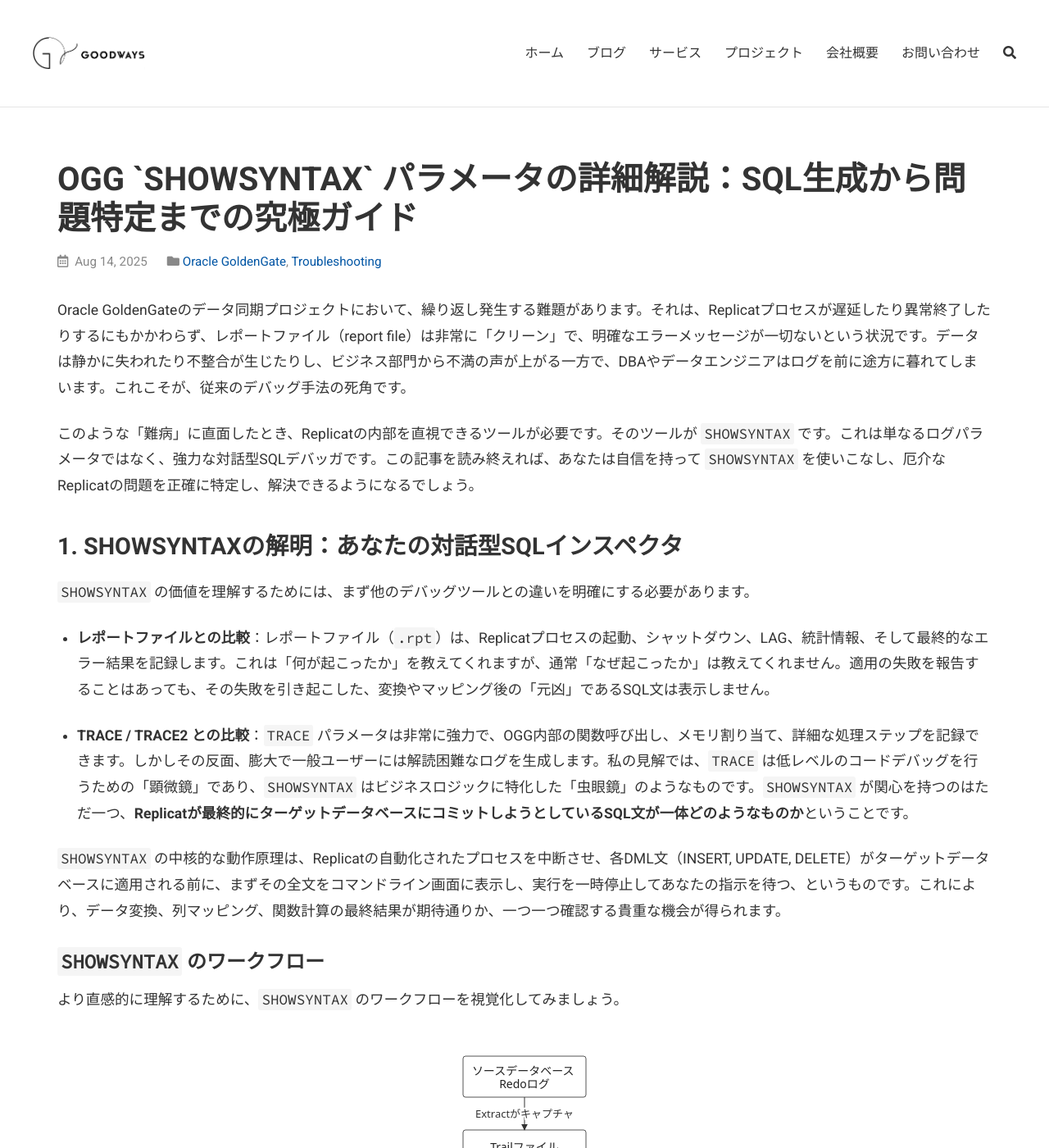
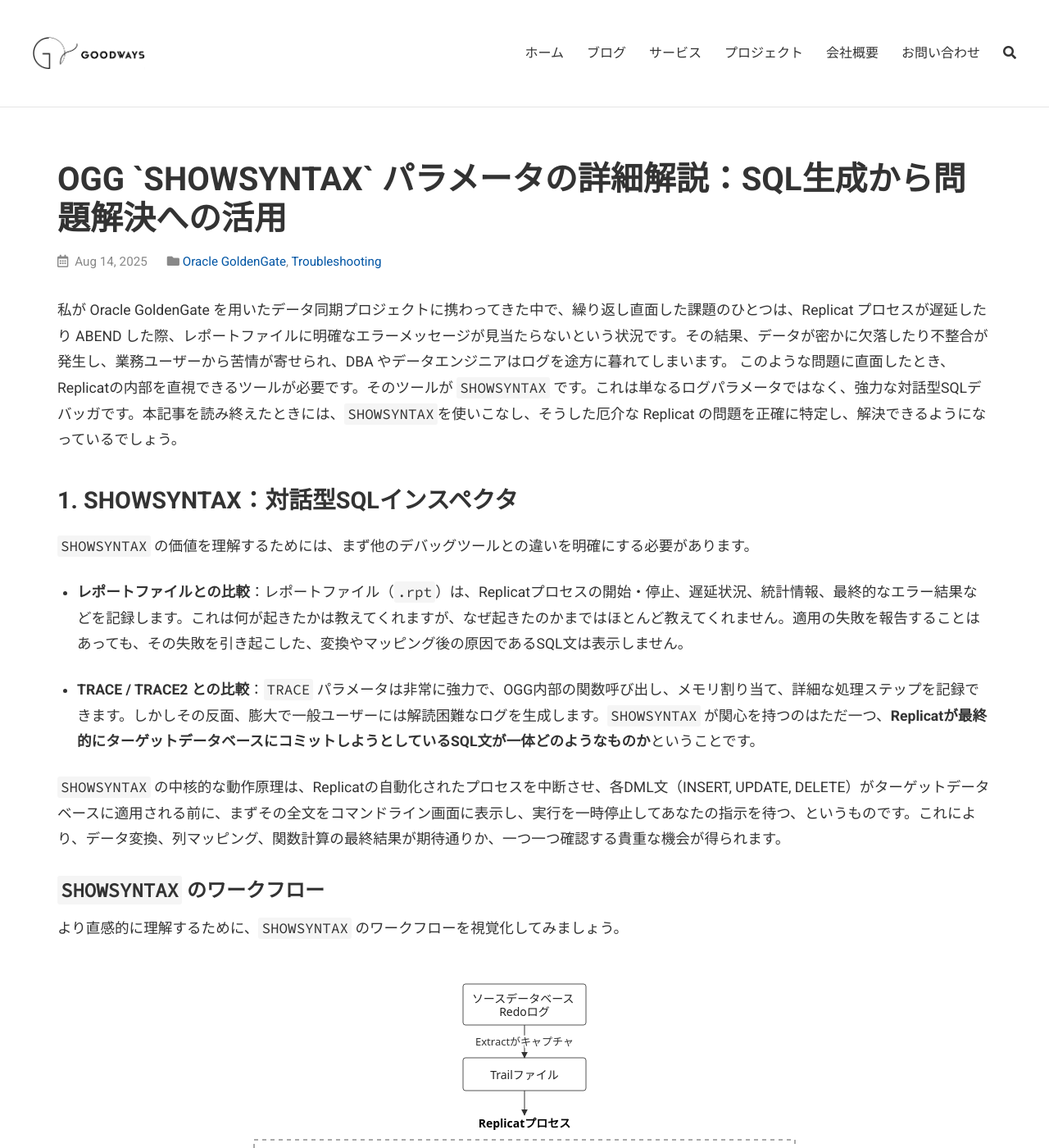
Before and after one commit to goodwaysIT/ja, a Jekyll site: the page built from _posts/2025-08-14-mastering-oracle-goldengate-showsyntax-parameter.md, in a window 1280 px wide and 1400 px high. Shown: the whole window at 82% size. Built offline with Jekyll 4.4.1, drawn with Linux system fonts in a browser that asks for light colours; some of the changed text lies outside the part shown.

Commit message:
Update 2025-08-14-mastering-oracle-goldengate-showsyntax-parameter.md

```diff
--- a/_posts/2025-08-14-mastering-oracle-goldengate-showsyntax-parameter.md
+++ b/_posts/2025-08-14-mastering-oracle-goldengate-showsyntax-parameter.md
@@ -1,7 +1,7 @@
 ---
 layout: post
-title: "OGG `SHOWSYNTAX` パラメータの詳細解説：SQL生成から問題特定までの究極ガイド"
-excerpt: "`SHOWSYNTAX` はOGGで最も強力な対話型デバッグツールの一つです。本記事では、その動作原理、ReportやTRACEとの違いを深く掘り下げ、実践的な演習を通じて、データ変換エラーやパフォーマンスのボトルネックを正確に 特定し、厄介なReplicatの問題を解決する方法を解説します。"
+title: "OGG `SHOWSYNTAX` パラメータの詳細解説：SQL生成から問題解決への活用"
+excerpt: "`SHOWSYNTAX` はOGGで最も強力な対話型デバッグツールの一つです。本記事では、その原理、ReportやTRACEとの違いを深く掘り下げ、実践的な演習を通じて、データ変換エラーやパフォーマンスのボトルネックを正確に特定し、Replicatの問題を解決する方法を解説します。"
 date: 2025-08-14 09:30:00 +0800
 categories: [Oracle GoldenGate, Troubleshooting]
 tags: [ogg, showsyntax, replicat, sql debugging, performance tuning, data synchronization, interactive debug, オラクルゴールデンゲート, レプリカ, SQLデバッグ, パフォーマンスチューニング, データ同期, インタラクティブデバッグ, データベース, データ分析, データエンジニアリング, データ管理]
@@ -9,17 +9,16 @@ author: Shane
 image: /assets/images/posts/oracle_goldengate_showsyntax_flowchart.svg
 ---
 
-Oracle GoldenGateのデータ同期プロジェクトにおいて、繰り返し発生する難題があります。それは、Replicatプロセスが遅延したり異常終了したりするにもかかわらず、レポートファイル（report file）は非常に「クリーン」で、明確なエラーメッセージが一切ないという状況です。データは静かに失われたり不整合が生じたりし、ビジネス部門から不満の声が上がる一方で、DBAやデータエンジニアはログを前に途方に暮れてしまいます。これこそが、従来のデバッグ手法の死角です。
+私が Oracle GoldenGate を用いたデータ同期プロジェクトに携わってきた中で、繰り返し直面した課題のひとつは、Replicat プロセスが遅延したり ABEND した際、レポートファイルに明確なエラーメッセージが見当たらないという状況です。その結果、データが密かに欠落したり不整合が発生し、業務ユーザーから苦情が寄せられ、DBA やデータエンジニアはログを途方に暮れてしまいます。
+このような問題に直面したとき、Replicatの内部を直視できるツールが必要です。そのツールが `SHOWSYNTAX` です。これは単なるログパラメータではなく、強力な対話型SQLデバッガです。本記事を読み終えたときには、`SHOWSYNTAX`を使いこなし、そうした厄介な Replicat の問題を正確に特定し、解決できるようになっているでしょう。
 
-このような「難病」に直面したとき、Replicatの内部を直視できるツールが必要です。そのツールが `SHOWSYNTAX` です。これは単なるログパラメータではなく、強力な対話型SQLデバッガです。この記事を読み終えれば、あなたは自信を持って `SHOWSYNTAX` を使いこなし、厄介なReplicatの問題を正確に特定し、解決できるようになるでしょう。
-
-## 1. SHOWSYNTAXの解明：あなたの対話型SQLインスペクタ
+## 1. SHOWSYNTAX：対話型SQLインスペクタ
 
 `SHOWSYNTAX` の価値を理解するためには、まず他のデバッグツールとの違いを明確にする必要があります。
 
-*   **レポートファイルとの比較**：レポートファイル（`.rpt`）は、Replicatプロセスの起動、シャットダウン、LAG、統計情報、そして最終的なエラー結果を記録します。これは「何が起こったか」を教えてくれますが、通常「なぜ起こったか」は教えてくれません。適用の失敗を報告することはあっても、その失敗を引き起こした、変換やマッピング後の「元凶」であるSQL文は表示しません。
+*   **レポートファイルとの比較**：レポートファイル（`.rpt`）は、Replicatプロセスの開始・停止、遅延状況、統計情報、最終的なエラー結果などを記録します。これは何が起きたかは教えてくれますが、なぜ起きたのかまではほとんど教えてくれません。適用の失敗を報告することはあっても、その失敗を引き起こした、変換やマッピング後の原因であるSQL文は表示しません。
 
-*   **TRACE / TRACE2 との比較**：`TRACE` パラメータは非常に強力で、OGG内部の関数呼び出し、メモリ割り当て、詳細な処理ステップを記録できます。しかしその反面、膨大で一般ユーザーには解読困難なログを生成します。私の見解では、`TRACE` は低レベルのコードデバッグを行うための「顕微鏡」であり、`SHOWSYNTAX` はビジネスロジックに特化した「虫眼鏡」のようなものです。`SHOWSYNTAX` が関心を持つのはただ一つ、**Replicatが最終的にターゲットデータベースにコミットしようとしているSQL文が一体どのようなものか**ということです。
+*   **TRACE / TRACE2 との比較**：`TRACE` パラメータは非常に強力で、OGG内部の関数呼び出し、メモリ割り当て、詳細な処理ステップを記録できます。しかしその反面、膨大で一般ユーザーには解読困難なログを生成します。`SHOWSYNTAX` が関心を持つのはただ一つ、**Replicatが最終的にターゲットデータベースにコミットしようとしているSQL文が一体どのようなものか**ということです。
 
 `SHOWSYNTAX` の中核的な動作原理は、Replicatの自動化されたプロセスを中断させ、各DML文（INSERT, UPDATE, DELETE）がターゲットデータベースに適用される前に、まずその全文をコマンドライン画面に表示し、実行を一時停止してあなたの指示を待つ、というものです。これにより、データ変換、列マッピング、関数計算の最終結果が期待通りか、一つ一つ確認する貴重な機会が得られます。
 
@@ -109,9 +108,8 @@ Statement length: 4,203
 **課題**: ReplicatプロセスのLAGが増え続けているが、ターゲットデータベースにはロックや明確なパフォーマンスのボトルネックがなく、レポートファイルにもエラーがありません。
 
 **アプローチ**:
-`SHOWSYNTAX` は、Replicatが「非効率な」SQLを生成しているかどうかを発見するのに役立ちます。
 
-1.  **`WHERE` 句の確認**：私がある案件で遭遇したケースでは、クライアントのReplicatが非常に遅くなっていました。`SHOWSYNTAX` を使用したところ、ソース側の主キーがないテーブルに対する `UPDATE` 操作により、Replicatが生成する `UPDATE` 文の `WHERE` 句にそのテーブルの全列が含まれており、ターゲットデータベースで毎回フルテーブルスキャンが発生していることが判明しました。レポートファイルは決してこれを教えてくれませんが、`SHOWSYNTAX` はそれを白日の下に晒します。
+1.  **`WHERE` 句の確認**：私がある案件で遭遇したケースでは、クライアントのReplicatが非常に遅くなっていました。`SHOWSYNTAX` を使用したところ、ソース側の主キーがないテーブルに対する `UPDATE` 操作により、Replicatが生成する `UPDATE` 文の `WHERE` 句にそのテーブルの全列が含まれており、ターゲットデータベースで毎回フルテーブルスキャンが発生していることが判明しました。レポートファイルは決してこれを教えてくれませんが、`SHOWSYNTAX` を使えば見逃すことはありません。
 2.  **バッチ処理の中断**：`SHOWSYNTAX` は `BATCHSQL` モードを一時停止させます。これ自体がパフォーマンスを低下させる要因ではありますが、単一の文の構造を観察することで、バッチ処理の最適化を妨げる可能性のある要因（例：異なる種類のDMLが頻繁に混在する）が存在するかどうかを判断できます。
 
 ### シーン3：特殊な文字セットとLOBデータの処理
@@ -122,9 +120,9 @@ Statement length: 4,203
 1.  **文字セットの問題**：`SHOWSYNTAX` は、印刷不可能な文字（U+0000からU+001F）を16進数形式（`\xx`）で表示します。出力にこのようなエスケープ文字が多数見られる場合は、ソース側とターゲット側の文字セット設定、およびOGGの `SOURCECHARSET` パラメータを確認する必要があります。
 2.  **LOBデータの切り捨て**：LOBデータが同期中に失われた疑いがある場合は、`SHOWSYNTAX INCLUDELOB ALL` を使用して完全なLOB内容を表示し、ソース側と比較することができます。これは、LOBベースのXMLやJSONフィールドの同期をデバッグする際に特に役立ちます。
 
-## 4. 専門家からのアドバイスと注意点
+## 4. アドバイスと注意点
 
-`SHOWSYNTAX` は強力なツールですが、正しく使用する必要があります。以下に私の核心的なアドバイスをいくつか示します。
+`SHOWSYNTAX` は強力なツールですが、正しく使用する必要があります。
 
 1.  **`NOAPPLY` はあなたのセーフティネット**：データに影響を与えるかどうか不確かな場合は、**常に `SHOWSYNTAX NOAPPLY` を優先して使用してください**。これにより、完全にリスクなくSQLを調査できます。
 2.  **これはデバッグツールであり、監視ツールではない**：その対話性とシングルスレッドの特性により、`SHOWSYNTAX` はデータ遅延を著しく増加させます。これは問題診断専用であり、問題が解決したらすぐにパラメータファイルから削除すべきです。
@@ -142,4 +140,4 @@ Statement length: 4,203
 | **Logdump** | **Trailファイル内容ビューア** | Trailファイル内の生のデータレコードを表示し、データがReplicatに到達する前に分析。 |
 | **`TRACE`** | **低レベル内部関数トレーサ** | OGG内部を深く調査し、関数呼び出しやバッファの問題を分析。通常はOracle Supportの指示の下で使用。 |
 
-`SHOWSYNTAX` をマスターすることは、Replicatの心を見透かす「千里眼」を持つようなものです。コマンドライン操作が必要で、少し「古風」に見えるかもしれませんが、特定の厄介なReplicat問題を解決するために提供される明快さと確実性は、他に代えがたいものです。これをOGGツールボックスの中の「メス」として、精密な操作が必要なときに、きっとあなたの助けとなるでしょう。
+`SHOWSYNTAX`を使いこなせば、 Replicatを完全に理解できるようになります。コマンドラインでの操作が必要ですが、特定の複雑な Replicat の問題を解決するために得られる明確さと確実性は、他では代えがたいものです。精度が求められる場面では、きっとあなたの助けとなるでしょう。
```
Also changed, not shown: other parts of _posts/2025-08-14-mastering-oracle-goldengate-showsyntax-parameter.md (+1 -1 lines).
